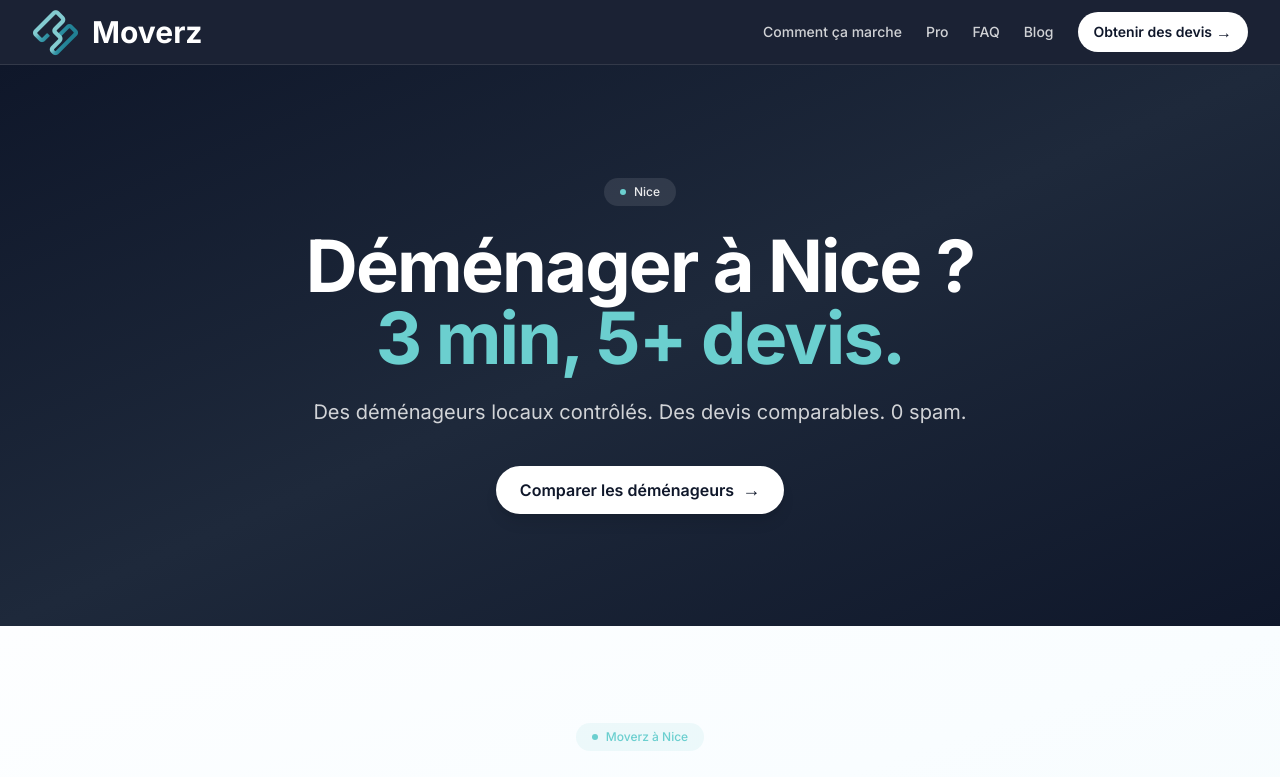
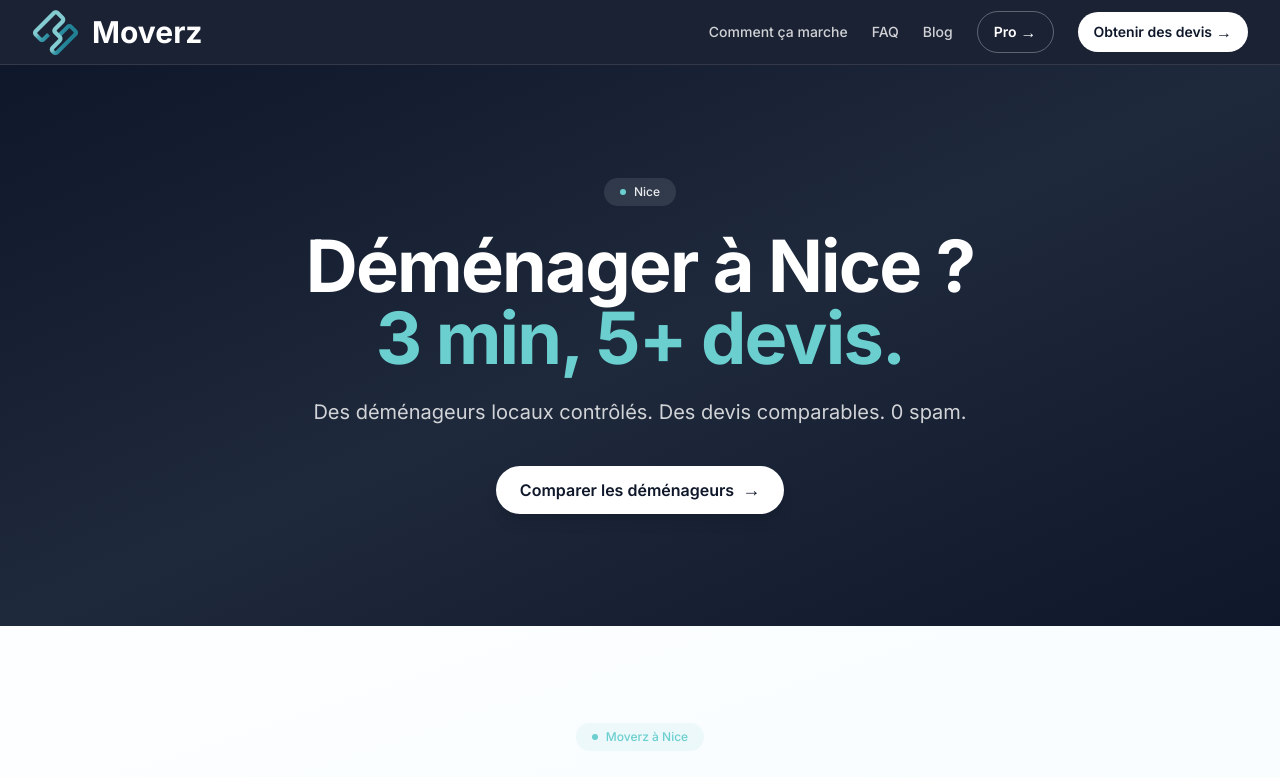
Before and after one commit to gdetaisne/moverz-fr, a Next.js app: page /demenagement/nice in a window 1280 px wide. Shown: the top 777 px of the page. Built offline with nearby package versions, Linux system fonts and the light colour scheme; no server answers.

Commit message:
feat(header): Transformer 'Pro' en CTA outline (border blanc)

```diff
--- a/app/layout.tsx
+++ b/app/layout.tsx
@@ -148,14 +148,18 @@ export default function RootLayout({
               <a href="/comment-ca-marche/" className="text-sm font-medium text-white/80 hover:text-white transition-colors hidden md:block">
                 Comment ça marche
               </a>
-              <a href="/pro/" className="text-sm font-medium text-white/80 hover:text-white transition-colors hidden md:block">
-                Pro
-              </a>
               <a href="/faq/" className="text-sm font-medium text-white/80 hover:text-white transition-colors hidden md:block">
                 FAQ
               </a>
               <a href="/blog/" className="text-sm font-medium text-white/80 hover:text-white transition-colors hidden md:block">
                 Blog
+              </a>
+              <a
+                href="/pro/"
+                className="inline-flex items-center gap-1 rounded-full border border-white/30 px-4 py-2 text-sm font-semibold text-white hover:bg-white/10 transition-colors hidden md:inline-flex"
+              >
+                <span>Pro</span>
+                <span className="text-base">→</span>
               </a>
               <a
                 href="https://devis.moverz.fr/?source=moverz.fr&from=header"
```
